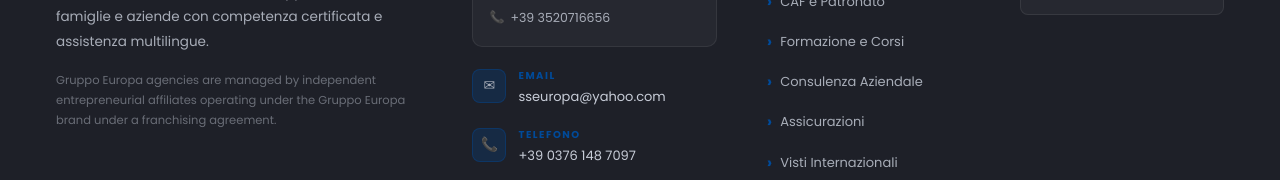
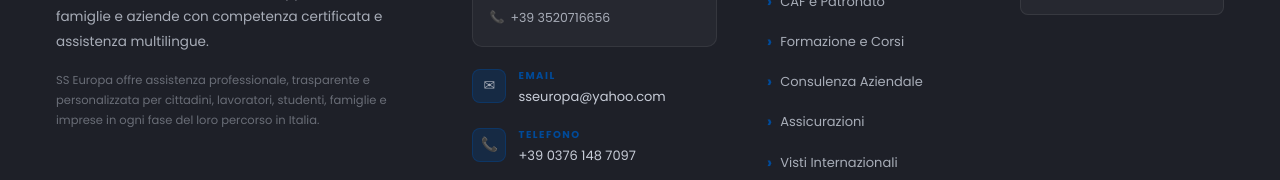
Before and after one commit to gauravmehra2021/ITALIA, a Next.js app: page / in a window 1280 px wide. Shown: the part 4044-4224 px from the top of the page. Built offline with nearby package versions, Linux system fonts and the light colour scheme; no server answers.

Commit message:
add new changes

```diff
--- a/app/components/layout/Footer.tsx
+++ b/app/components/layout/Footer.tsx
@@ -59,7 +59,7 @@
   {t('footer.aboutDesc') || "SS EUROPA {Sostegno e Soluzioni per l'Europa} is your professional partner for immigration, tax, welfare, and administrative services in Italy."}
 </p>
               <p className="footer-about-legal">
-                {t('footer.aboutText2') || 'Gruppo Europa agencies are managed by independent entrepreneurial affiliates operating under the Gruppo Europa brand under a franchising agreement.'}
+                {t('footer.aboutText2') || 'SS Europa offre assistenza professionale, trasparente e personalizzata per cittadini, lavoratori, studenti, famiglie e imprese in ogni fase del loro percorso in Italia.'}
               </p>
             </div>
 
--- a/app/translations/languages.json
+++ b/app/translations/languages.json
@@ -121,7 +121,7 @@
       "aboutDesc": "SS EUROPA SOSTEGNO E SOLUZIONI PER L'EUROPA – Associazione Mondo e Italia is your professional partner for immigration, tax, welfare, and administrative services in Italy. We support individuals, families, and companies with certified expertise and multilingual assistance.",
       "certs": ["CAF Certified", "Patronato Authorized", "ISO Compliant", "INPS Partner"],
       "aboutText1": "Our knowledgeable staff will be happy to answer all your questions and needs. Contact your nearest office or contact us.",
-      "aboutText2": "Gruppo Europa agencies are managed by independent entrepreneurial affiliates who operate under the Gruppo Europa brand under a franchising agreement. Gruppo Europa provides support services to businesses and individuals.",
+      "aboutText2": "SS Europa offers professional, transparent, and personalized assistance for citizens, workers, students, families, and businesses at every stage of their journey in Italy.",
       "contactTitle": "Contact Us",
       "telephoneLabel": "Telephone",
       "emailLabel": "Email",
```
